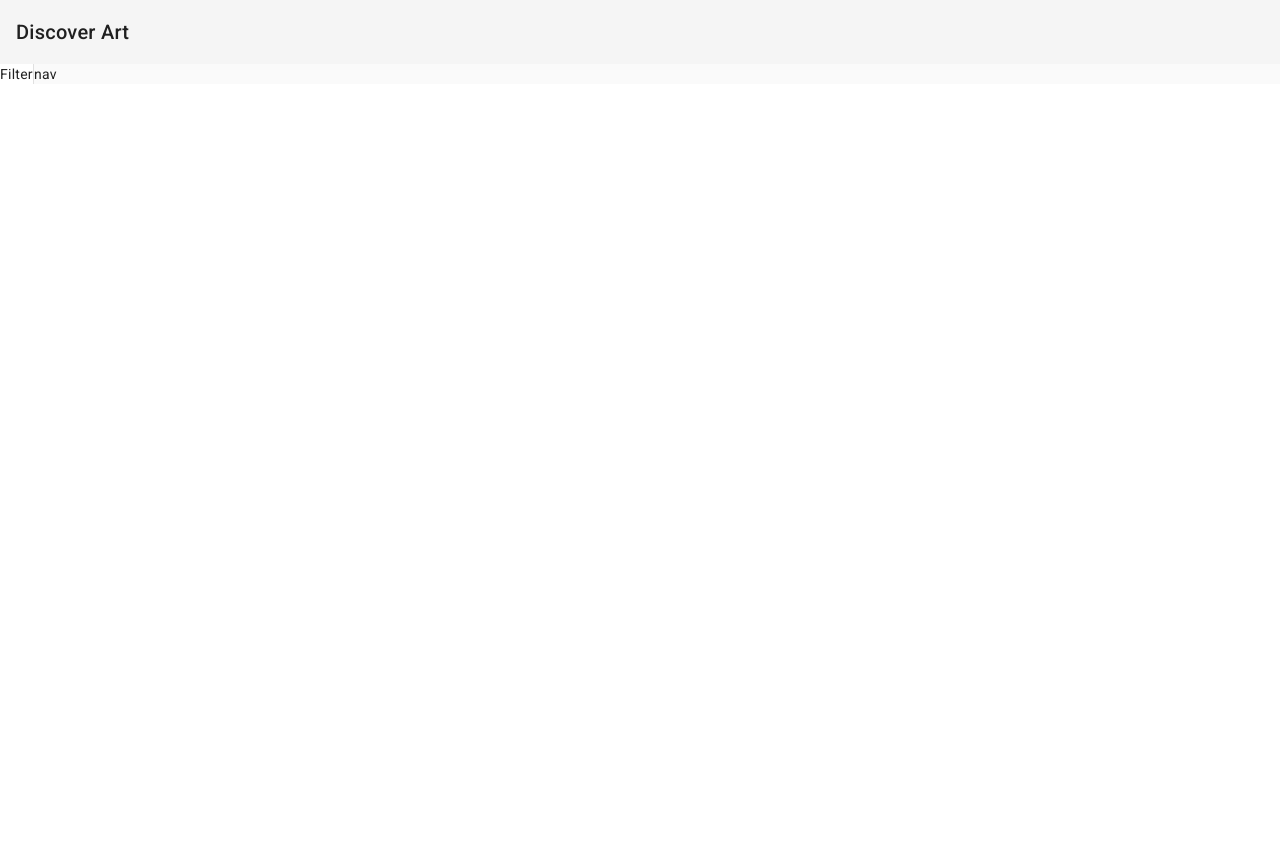
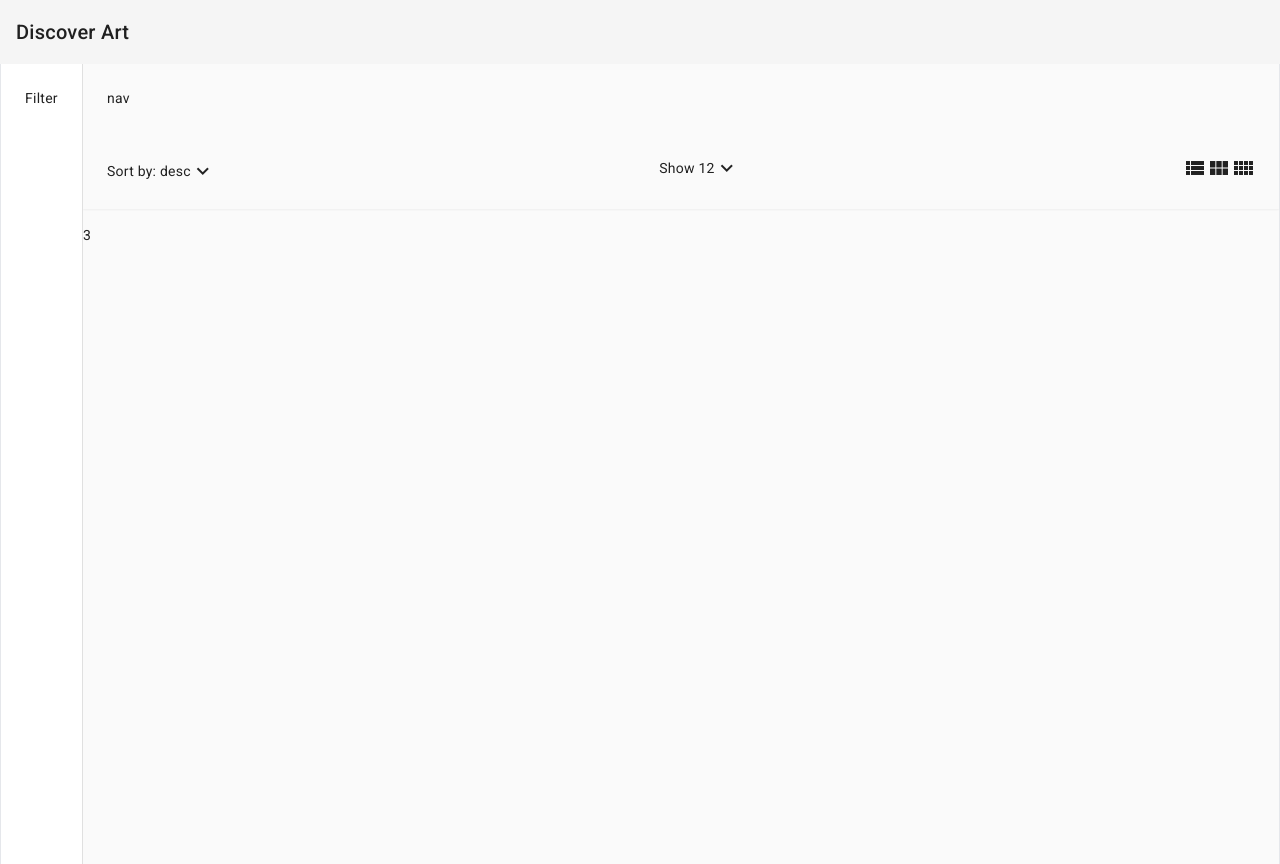
Before and after one commit to anpospisil/artwork-client, an Angular app: page /home in a window 1280 px wide. Before the commit the page ends 800 px from the top, so only its background shows below. Built offline with nearby package versions, Linux system fonts and the light colour scheme.

Commit message:
added card sorting header

```diff
--- a/angular.json
+++ b/angular.json
@@ -9,7 +9,7 @@
         "@schematics/angular:component": {
           "inlineTemplate": true,
           "inlineStyle": true,
-          "style": "scss",
+          "style": "css",
           "skipTests": true
         },
         "@schematics/angular:class": {
@@ -48,14 +48,14 @@
               "zone.js"
             ],
             "tsConfig": "tsconfig.app.json",
-            "inlineStyleLanguage": "scss",
+            "inlineStyleLanguage": "css",
             "assets": [
               "src/favicon.ico",
               "src/assets"
             ],
             "styles": [
               "@angular/material/prebuilt-themes/indigo-pink.css",
-              "src/styles.scss"
+              "src/styles.css"
             ],
             "scripts": []
           },
--- a/package.json
+++ b/package.json
@@ -20,6 +20,7 @@
     "@angular/platform-browser-dynamic": "^16.2.0",
     "@angular/router": "^16.2.0",
     "rxjs": "~7.8.0",
+    "tailwindcss": "^3.3.5",
     "tslib": "^2.3.0",
     "zone.js": "~0.13.0"
   },
--- /dev/null
+++ b/src/app/components/cards-header/cards-header.component.html
@@ -0,0 +1,57 @@
+<div class="flex flex-row justify-between p-6 mb-4 shadow-sm">
+  <div class="flex justify-between items-center">
+    <div>
+      <button class="flex items-center" [matMenuTriggerFor]="sortByMenu">
+        Sort by: {{sort}}
+        <mat-icon>expand_more</mat-icon>
+      </button>
+      <mat-menu #sortByMenu="matMenu">
+        <button (click)="onSortUpdate('desc')" mat-menu-item>
+        desc
+        </button>
+
+        <button (click)="onSortUpdate('asc')" mat-menu-item>
+          asc
+        </button>
+      </mat-menu>
+    </div>
+  </div>
+  <div>
+    <div class="flex items-center">
+      <button class="flex items-center" [matMenuTriggerFor]="menu">
+        Show {{itemsShowCount}}
+        <mat-icon>expand_more</mat-icon>
+      </button>
+      <mat-menu #menu="matMenu">
+        <button (click)="onItemsUpdate(12)" mat-menu-item>
+          12
+          </button>
+          <button (click)="onItemsUpdate(24)" mat-menu-item>
+            24
+            </button>
+            <button (click)="onItemsUpdate(36)" mat-menu-item>
+              36
+              </button>
+      </mat-menu>
+    </div>
+
+  </div>
+
+    <div class="flex items-center">
+      <button (click)="onColumnsUpdate(1)" >
+        <mat-icon>
+          view_list
+        </mat-icon>
+      </button>
+      <button (click)="onColumnsUpdate(3)" >
+        <mat-icon>
+          view_module
+        </mat-icon>
+      </button>
+      <button (click)="onColumnsUpdate(4)" >
+        <mat-icon>
+          view_comfy
+        </mat-icon>
+      </button>
+    </div>
+  </div>
--- /dev/null
+++ b/src/app/components/cards-header/cards-header.component.ts
@@ -0,0 +1,23 @@
+import { Component, EventEmitter, Output } from '@angular/core';
+
+@Component({
+  selector: 'app-cards-header',
+  templateUrl: 'cards-header.component.html',
+  styles: [
+  ]
+})
+export class CardsHeaderComponent {
+  @Output() columnsCountChange = new EventEmitter<number>()
+ sort = 'desc';
+ itemsShowCount = 12;
+
+  onSortUpdate(newSort: string):void{
+this.sort = newSort
+  }
+  onItemsUpdate(count: number):void{
+    this.itemsShowCount = count
+      }
+      onColumnsUpdate(colsNum: number):void{
+        this.columnsCountChange.emit(colsNum)
+          }
+}
--- a/src/app/pages/home/home.component.html
+++ b/src/app/pages/home/home.component.html
@@ -1,5 +1,6 @@
-<mat-drawer-container class="container" autosize>
-    <mat-drawer #drawer class="sidenav" opened mode="side">
+<mat-drawer-container class="flex" autosize
+class="min-h-full max-w-7x1 mx-auto border-x">
+    <mat-drawer #drawer class="sidenav" opened mode="side" class="p-6">
      <div>
         Filter
      </div>
@@ -7,10 +8,11 @@
 
     </mat-drawer>
 
-    <div class="sidenav-content">
+    <div class="p-6">
       <button type="button" (click)="drawer.toggle()">
         nav
       </button>
     </div>
-
+    <app-cards-header (columnsCountChange)="onColumnsCountChange($event)"></app-cards-header>
+    {{cols}}
   </mat-drawer-container>
--- a/src/app/pages/home/home.component.ts
+++ b/src/app/pages/home/home.component.ts
@@ -3,10 +3,14 @@ import { Component, OnInit } from '@angular/core';
 @Component({
   selector: 'app-home',
   templateUrl: './home.component.html',
-  styles: [
-  ]
+
 })
 export class HomeComponent {
   showFiller = false;
 
+  cols = 3
+
+  onColumnsCountChange(colsNum:number):void{
+    this.cols = colsNum
+  }
 }
--- a/tailwind.config.js
+++ b/tailwind.config.js
@@ -1,6 +1,6 @@
 /** @type {import('tailwindcss').Config} */
 module.exports = {
-  content: ["./src/**/*.{html,ts,scss}"],
+  content: ["./src/**/*.{html,ts,scss,css}"],
   theme: {
     extend: {},
   },
```
Also changed, not shown: src/app/app.module.ts (+7 -1 lines), src/styles.css (renamed from src/styles.scss), 1 other file (tests, documents, lock files or other folders).
